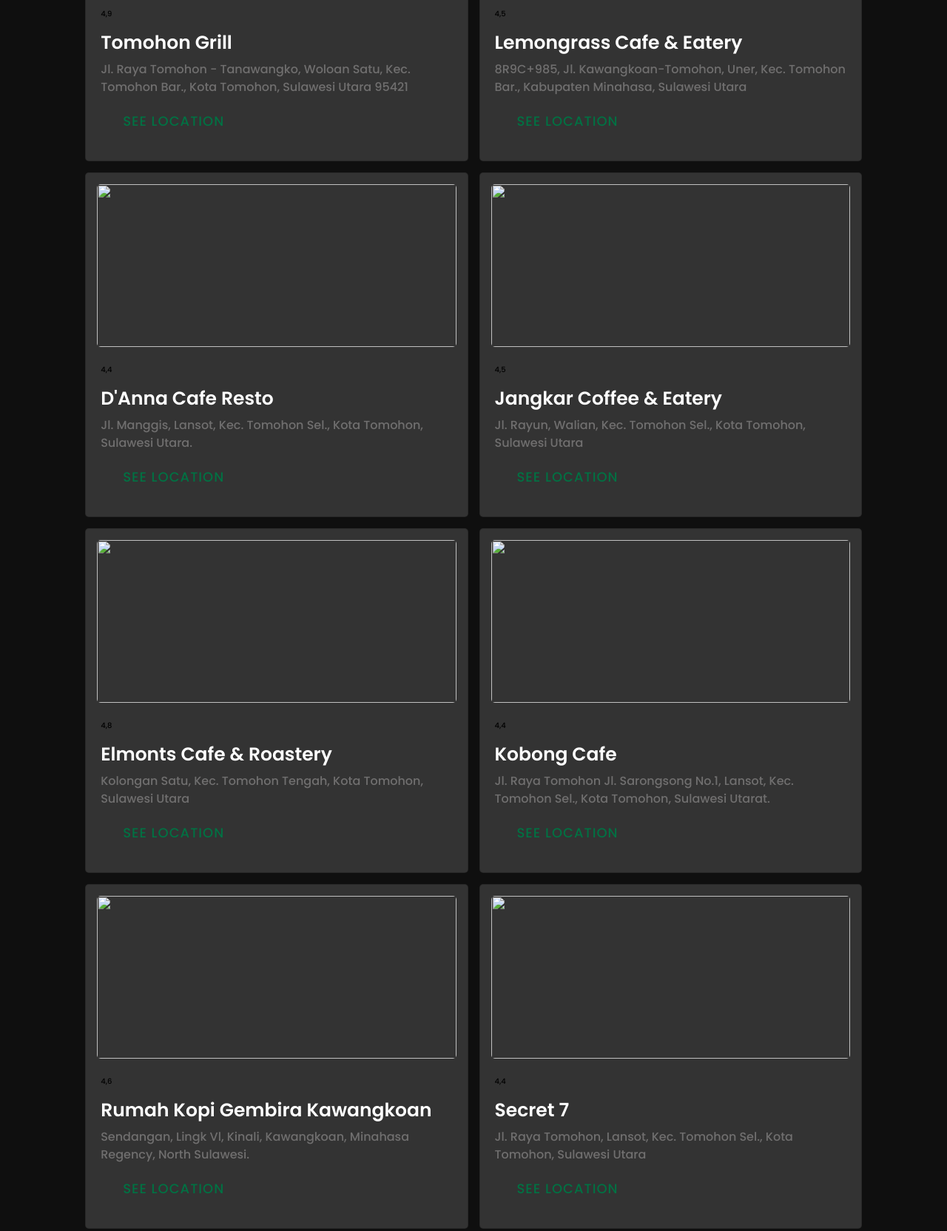
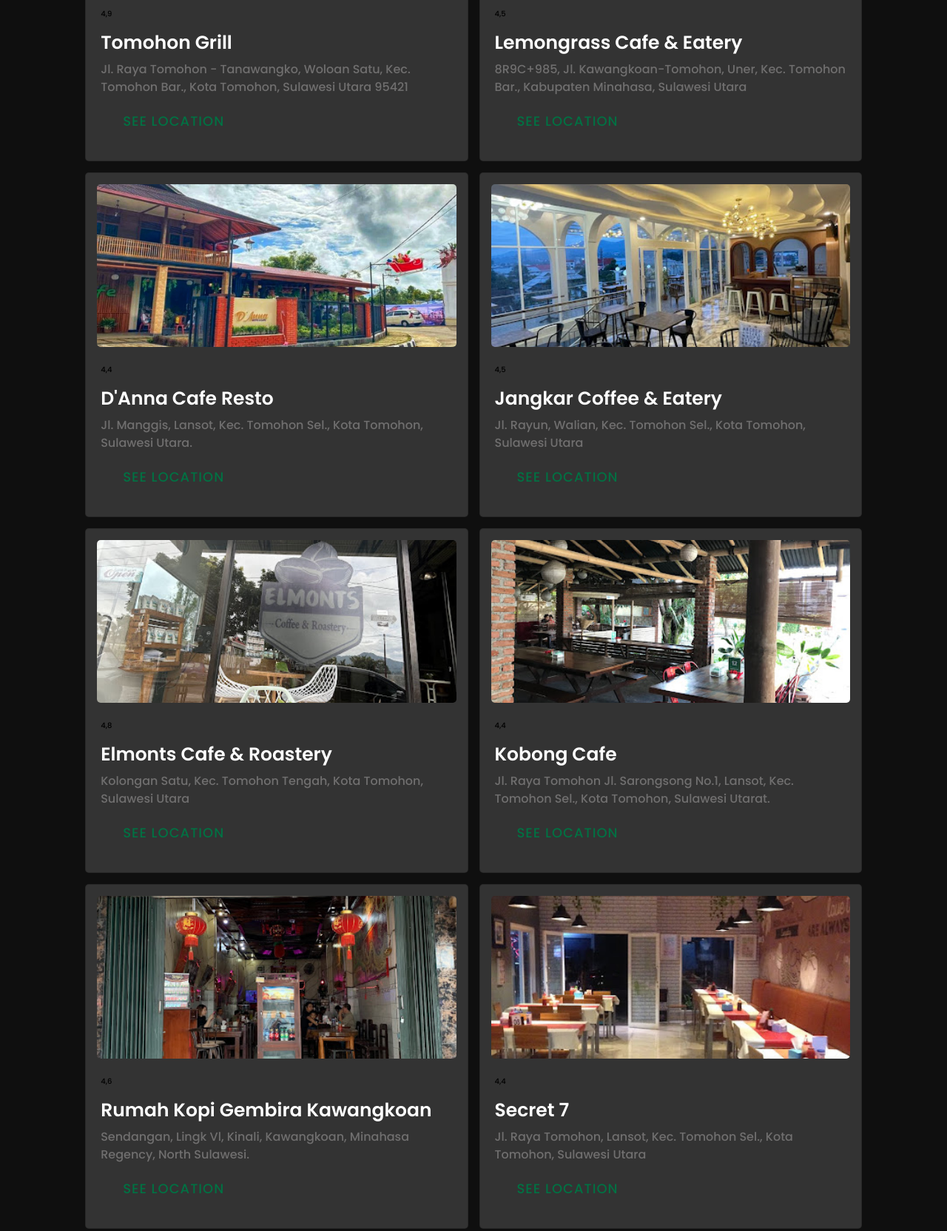
Before and after one commit to cntka30/Web-cantika-2, a plain HTML site: page index.html in a window 1280 px wide. Shown: the part 1338-3002 px from the top of the page at 74% size. Drawn offline with Linux system fonts and the light colour scheme; the site is published under a folder, as on GitHub Pages, so addresses that start at the root find nothing.

Commit message:
perubahan garis

```diff
--- a/index.html
+++ b/index.html
@@ -71,7 +71,7 @@
       <div class="box-container">
         <div class="box">
           <div class="image">
-            <img src="/foto/tomohon grill.jpg" alt="" />
+            <img src="foto/tomohon grill.jpg" alt="" />
           </div>
           <div class="content">
             <div class="stars">
@@ -123,7 +123,7 @@
 
         <div class="box">
           <div class="image">
-            <img src="/foto/DAnna_Cafe__Resto_5.webp" alt="" />
+            <img src="foto/DAnna_Cafe__Resto_5.webp" alt="" />
           </div>
           <div class="content">
             <div class="stars">
@@ -149,7 +149,7 @@
 
         <div class="box">
           <div class="image">
-            <img src="/foto/Jangkar.jpg" alt="" />
+            <img src="foto/Jangkar.jpg" alt="" />
           </div>
           <div class="content">
             <div class="stars">
@@ -174,7 +174,7 @@
 
         <div class="box">
           <div class="image">
-            <img src="/foto/elmonts.jpg" alt="" />
+            <img src="foto/elmonts.jpg" alt="" />
           </div>
           <div class="content">
             <div class="stars">
@@ -199,7 +199,7 @@
 
         <div class="box">
           <div class="image">
-            <img src="/foto/kobong cafe.jpg" alt="" />
+            <img src="foto/kobong cafe.jpg" alt="" />
           </div>
           <div class="content">
             <div class="stars">
@@ -225,7 +225,7 @@
 
         <div class="box">
           <div class="image">
-            <img src="/foto/Kawangkoan.jpg" alt="" />
+            <img src="foto/Kawangkoan.jpg" alt="" />
           </div>
           <div class="content">
             <div class="stars">
@@ -251,7 +251,7 @@
 
         <div class="box">
           <div class="image">
-            <img src="/foto/secret 7.jpg" alt="" />
+            <img src="foto/secret 7.jpg" alt="" />
           </div>
           <div class="content">
             <div class="stars">
@@ -277,7 +277,7 @@
 
         <div class="box">
           <div class="image">
-            <img src="/foto/ropang.png" alt="" />
+            <img src="foto/ropang.png" alt="" />
           </div>
           <div class="content">
             <div class="stars">
@@ -303,7 +303,7 @@
 
         <div class="box">
           <div class="image">
-            <img src="/foto/tinoor jaya.jpg" alt="" />
+            <img src="foto/tinoor jaya.jpg" alt="" />
           </div>
           <div class="content">
             <div class="stars">
@@ -336,7 +336,7 @@
 
       <div class="row">
         <div class="image">
-          <img src="/foto/mie_gorengg.png" alt="">
+          <img src="foto/mie_gorengg.png" alt="">
         </div>
 
         <div class="content">
```
